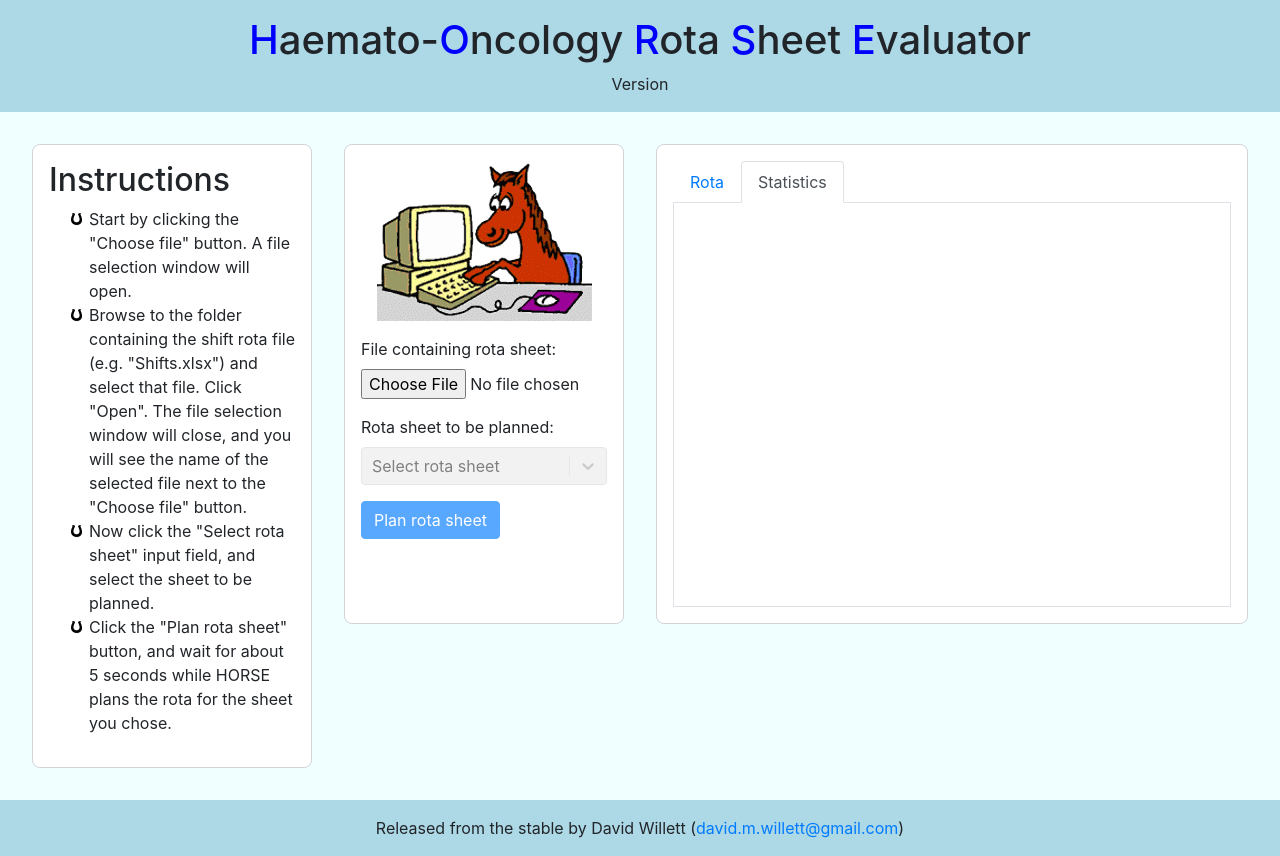
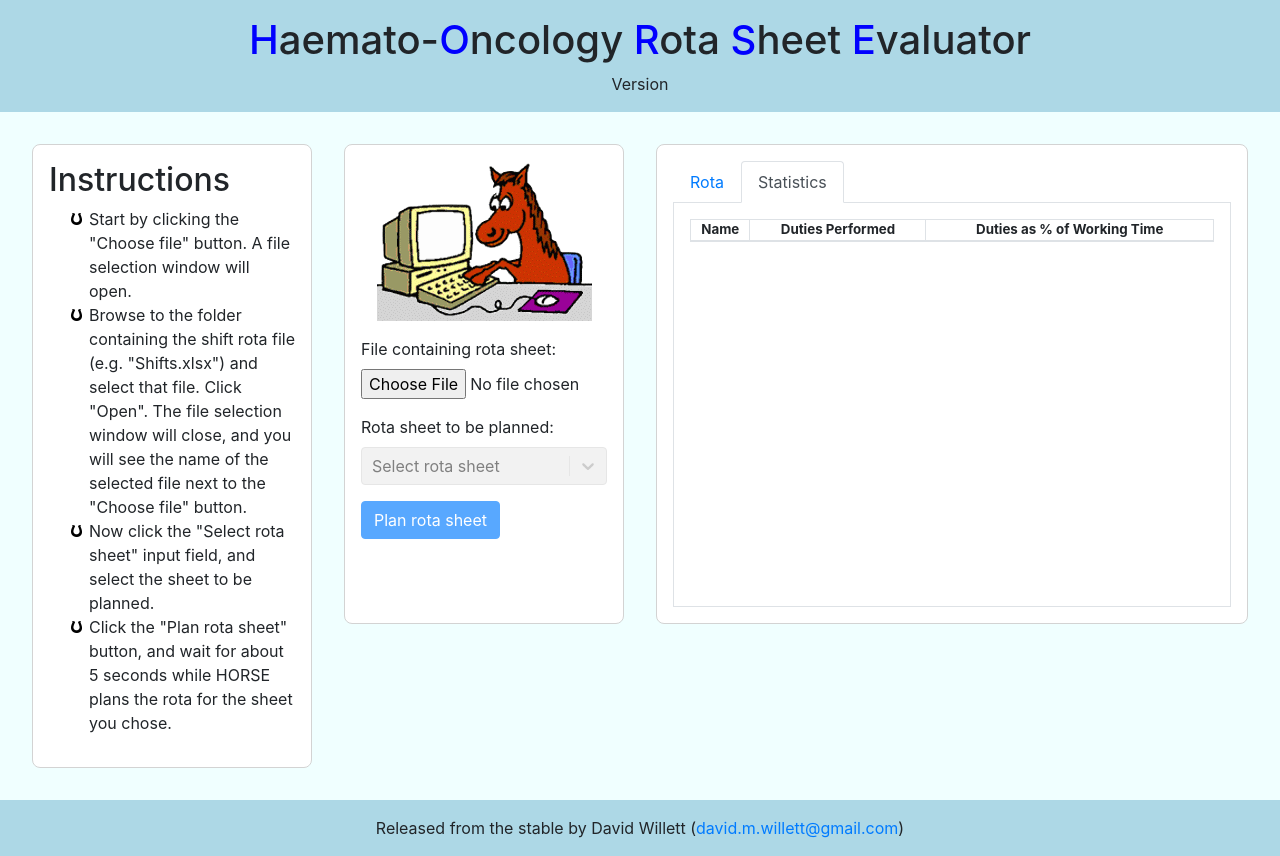
Before and after one commit to Willett-Solutions/horse-client, a React (Create React App) app: page / in a window 1280 px wide. Both pictures are taken after a click on the tab "Statistics". Built offline with nearby package versions, Linux system fonts and the light colour scheme; what enumify would draw is missing.

Commit message:
Tidying.

```diff
--- a/src/App.tsx
+++ b/src/App.tsx
@@ -1,11 +1,11 @@
 import "bootstrap/dist/css/bootstrap.min.css";
+import "./App.css";
 import React from "react";
+import {Col, Container, Row, Tab, Tabs} from "react-bootstrap";
 import ControlPanel from "./components/ControlPanel";
 import InstructionPanel from "./components/InstructionPanel";
-import "./App.css";
 import RosterPreview from "./components/RosterPreview";
 import StatisticsView from "./components/StatisticsView";
-import {Col, Container, Row, Tab, Tabs} from "react-bootstrap";
 import * as Rota from "./components/model/rota";
 
 type AppState = {
@@ -55,10 +55,7 @@ class App extends React.Component<{}, AppState> {
                       <RosterPreview table={this.state.table}/>
                     </Tab>
                     <Tab eventKey="statistics" title="Statistics">
-                      {
-                        this.state.isSolved &&
-                        <StatisticsView table={this.state.table!}/>
-                      }
+                      <StatisticsView table={this.state.table}/>
                     </Tab>
                   </Tabs>
                 </section>
--- a/src/components/RosterPreview.tsx
+++ b/src/components/RosterPreview.tsx
@@ -1,8 +1,8 @@
 import React from "react";
 import {Table} from "react-bootstrap";
+import Color from "color";
 import * as Rota from "./model/rota";
 import {ShiftField} from "./model/rota/field";
-import Color from "color";
 
 function RosterPreview(props: { table: Rota.ShiftTable | null }) {
   let tbody: JSX.Element | undefined;
@@ -25,7 +25,7 @@ function RosterPreview(props: { table: Rota.ShiftTable | null }) {
     const employees = roster.employees;
 
     tbody =
-      <React.Fragment>
+      <tbody>
         {
           employees.map(employee =>
             <tr>
@@ -38,7 +38,7 @@ function RosterPreview(props: { table: Rota.ShiftTable | null }) {
             </tr>
           )
         }
-      </React.Fragment>
+      </tbody>
     unassignedTaskCount = roster.getUnassignedTaskCount();
   }
 
@@ -68,9 +68,7 @@ function RosterPreview(props: { table: Rota.ShiftTable | null }) {
             <th style={{width: "9%"}}>PM</th>
           </tr>
         </thead>
-        <tbody>
-          {tbody !== undefined && tbody}
-        </tbody>
+        {tbody}
       </Table>
       {
         props.table !== null &&
--- a/src/components/StatisticsView.tsx
+++ b/src/components/StatisticsView.tsx
@@ -2,16 +2,11 @@ import React from "react";
 import {Table} from "react-bootstrap";
 import * as Rota from "./model/rota";
 
-function StatisticsView(props: { table: Rota.ShiftTable }) {
-  return (
-    <Table bordered striped size="sm" className="m-0">
-      <thead>
-        <tr>
-          <th>Name</th>
-          <th>Duties Performed</th>
-          <th>Duties as % of Working Time</th>
-        </tr>
-      </thead>
+function StatisticsView(props: { table: Rota.ShiftTable | null }) {
+  let tbody: JSX.Element | undefined;
+
+  if (props.table !== null) {
+    tbody =
       <tbody>
         {
           props.table.getRoster().employees
@@ -25,6 +20,18 @@ function StatisticsView(props: { table: Rota.ShiftTable }) {
             )
         }
       </tbody>
+  }
+
+  return (
+    <Table bordered striped size="sm" className="m-0">
+      <thead>
+        <tr>
+          <th>Name</th>
+          <th>Duties Performed</th>
+          <th>Duties as % of Working Time</th>
+        </tr>
+      </thead>
+      {tbody}
     </Table>
   )
 }
```
